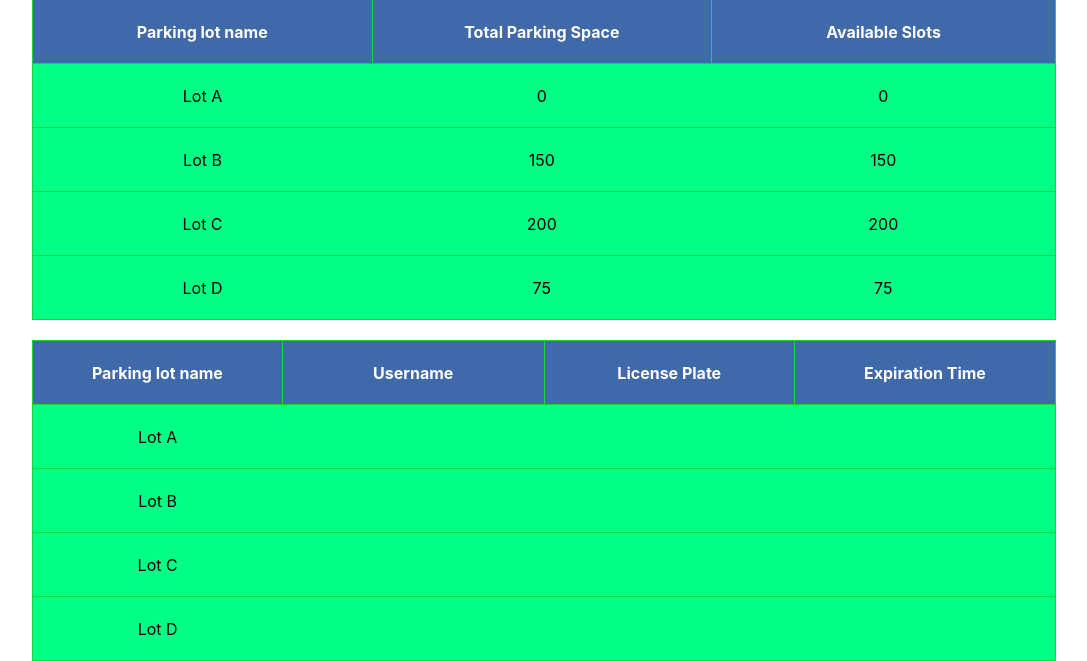
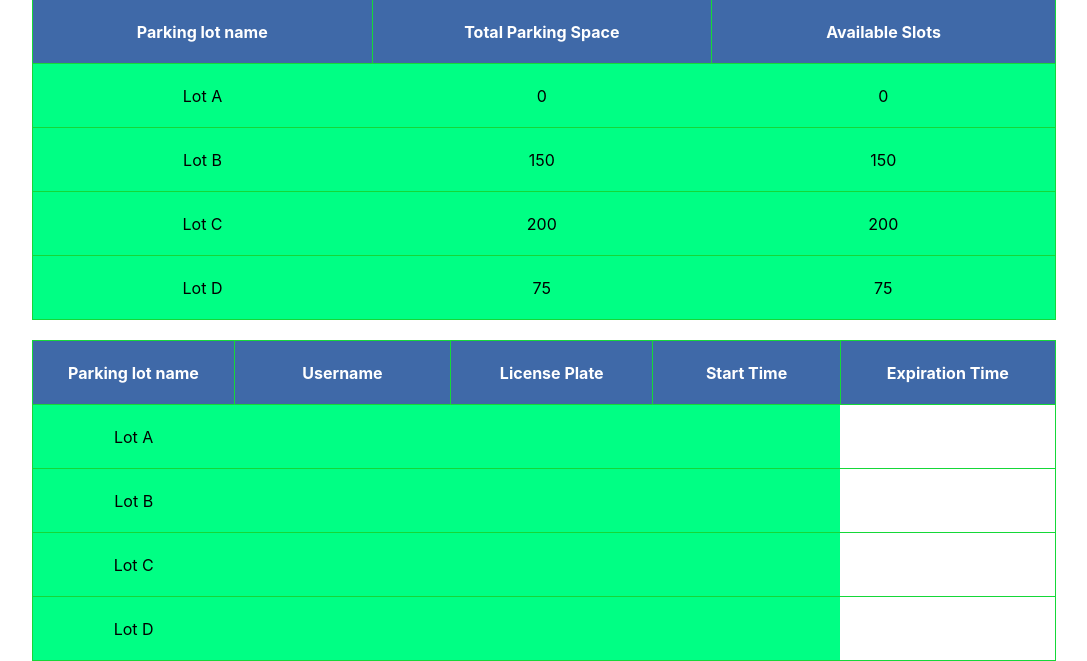
Before and after one commit to mirkwoodia/petaluma, a PHP site: page /Parking_report.php in a window 1280 px wide. Shown: the part 139-800 px from the top of the page, without its empty margins (96-1183 px from the left). Run offline with PHP 8.4, Linux system fonts and the light colour scheme; a user stored in the database is signed in; data comes from the database, SQL or seed files in the repository; data that the repository does not hold is empty.

Commit message:
Update Parking_report.php

```diff
--- a/Parking_report.php
+++ b/Parking_report.php
@@ -55,6 +55,7 @@
         <th>Parking lot name</th>
         <th>Username</th>
         <th>License Plate</th>
+        <th>Start Time</th>
         <th>Expiration Time</th>
 
     </tr>
@@ -88,6 +89,7 @@
                 echo "<td>";
                 echo "<td>{$member_row['username']}</td>";
                 echo "<td>{$member_row['license_plate']}</td>";
+                echo "<td>{$member_row['start_time']}</td>";
                 echo "<td>{$member_row['end_time']}</td>";
                 echo "</tr>";
             }
```
